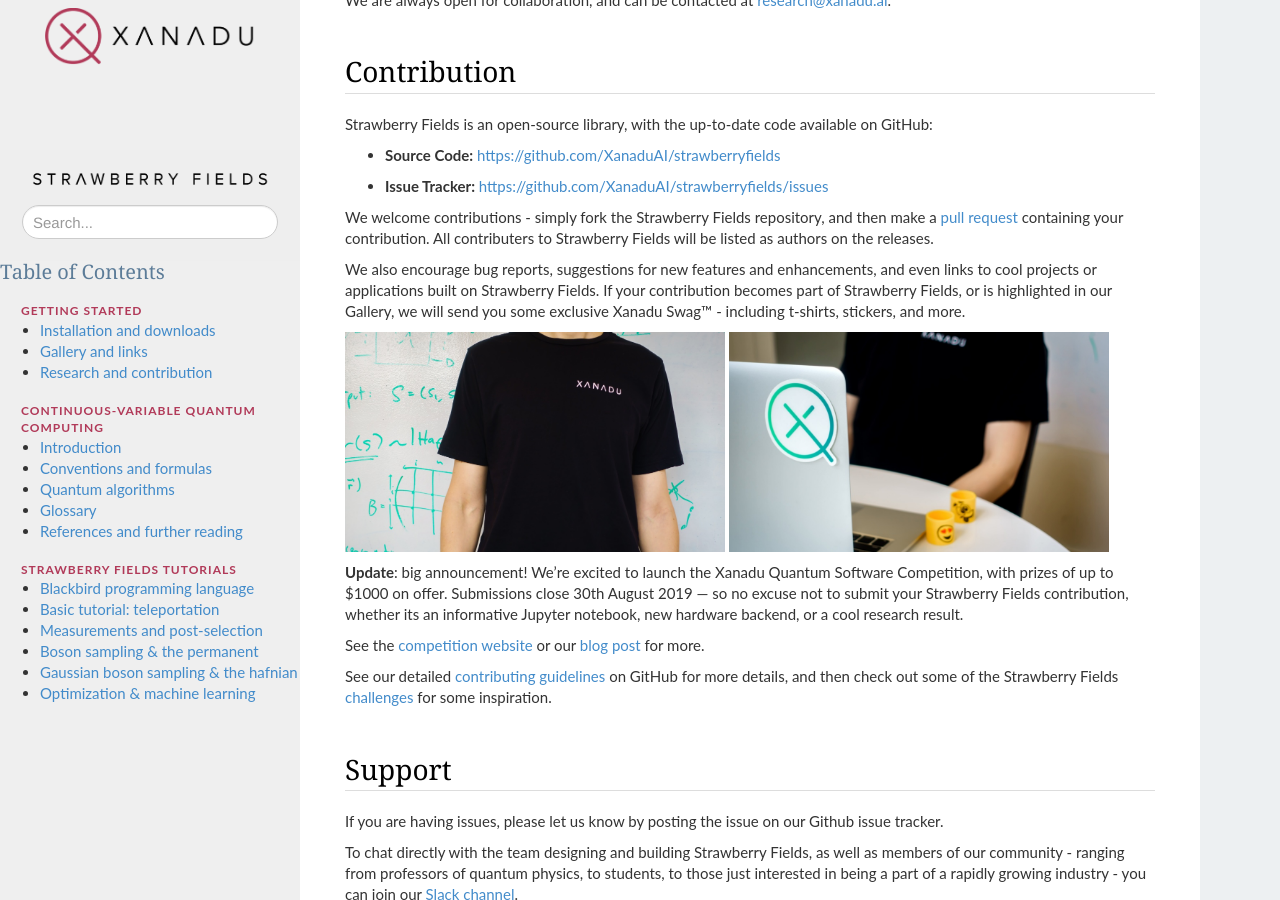
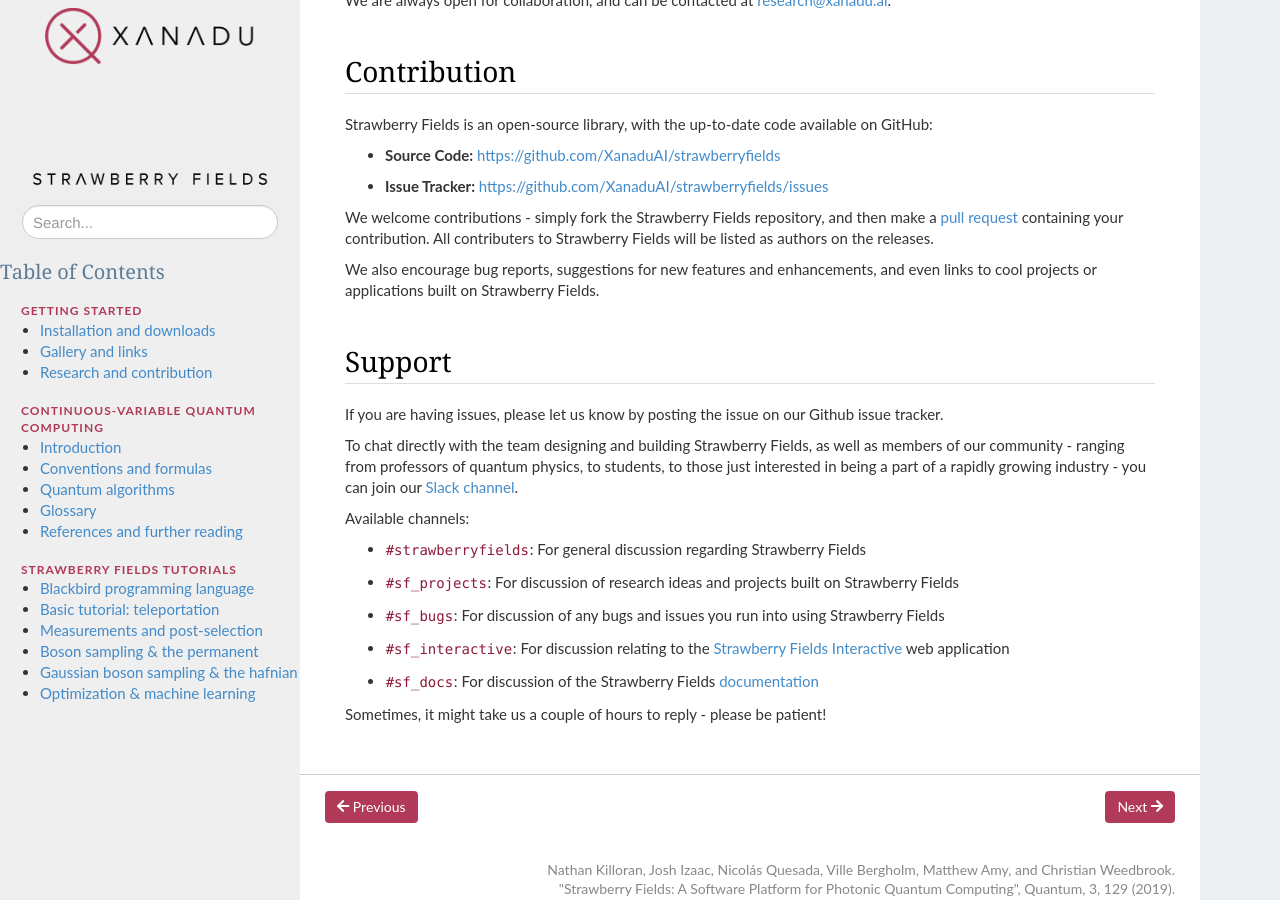
Before and after one commit to XanaduAI/strawberryfields, a Sphinx documentation site: the page built from doc/research.rst, in a window 1280 px wide and 900 px high, scrolled down 350 px. Built offline with Sphinx 7.4.7, drawn with Linux system fonts in a browser that asks for light colours; nearby versions of some CDN libraries; library files that are not in the unit come from our copies.

Commit message:
updating research.rst

```diff
--- a/doc/research.rst
+++ b/doc/research.rst
@@ -23,37 +23,7 @@
 We welcome contributions - simply fork the Strawberry Fields repository, and then make a
 `pull request <https://help.github.com/articles/about-pull-requests/>`_ containing your contribution.  All contributers to Strawberry Fields will be listed as authors on the releases.
 
-We also encourage bug reports, suggestions for new features and enhancements, and even links to cool projects or applications built on Strawberry Fields. If your contribution becomes part of Strawberry Fields, or is highlighted in our Gallery, we will send you some exclusive Xanadu Swag™ - including t-shirts, stickers, and more.
-
-.. |shirt| image:: _images/shirt.jpg
-   :width: 380px
-   :align: middle
-   :target: javascript:void(0);
-.. |sticker| image:: _images/sticker_crop.jpg
-   :width: 380px
-   :align: middle
-   :target: javascript:void(0);
-
-
-|shirt|  |sticker|
-
-..
-  .. rst-class:: docstable docstable-nohead
-  +---------------+---------------------+
-  | |shirt|       | |sticker|           |
-  | *Xanadu Ts*   | *Xanadu Stickers*   |
-  +---------------+---------------------+
-
-**Update**: big announcement! We're excited to launch the Xanadu Quantum Software Competition, with prizes of up
-to $1000 on offer. Submissions close 30th August 2019 — so no excuse not to submit your Strawberry Fields
-contribution, whether its an informative Jupyter notebook, new hardware backend, or a cool research result.
-
-See the `competition website <https://strawberryfields.ai/competition/>`_ or our
-`blog post <https://medium.com/xanaduai/announcing-the-xanadu-quantum-software-competition-bdcd3d6d53a9>`_ for more.
-
-See our detailed `contributing guidelines <https://github.com/XanaduAI/strawberryfields/blob/master/.github/CONTRIBUTING.md>`_ on GitHub
-for more details, and then check out some of the Strawberry Fields `challenges <https://github.com/XanaduAI/strawberryfields/blob/master/.github/CHALLENGES.md>`_ for some inspiration.
-
+We also encourage bug reports, suggestions for new features and enhancements, and even links to cool projects or applications built on Strawberry Fields.
 
 Support
 --------
```
